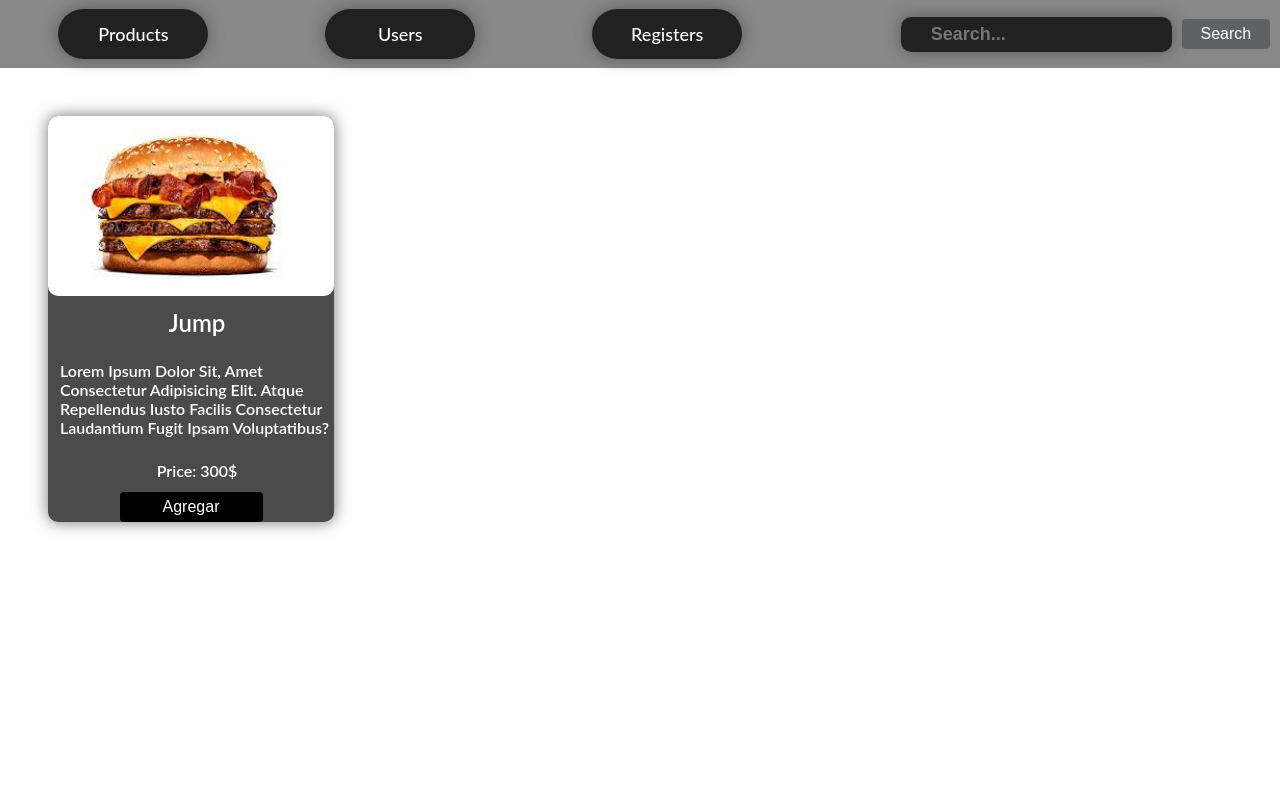
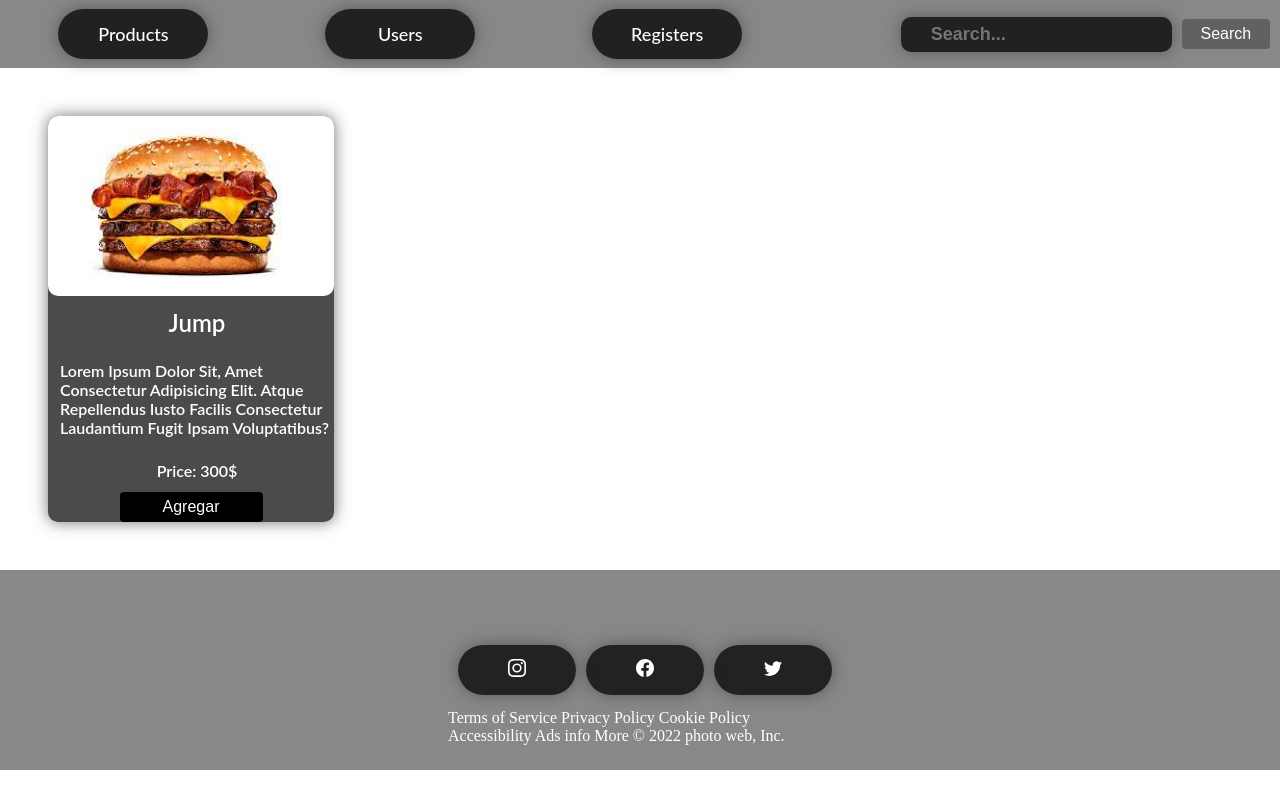
Before and after one commit to Matuzay32/docker-compose-mongoose-node-front, a React (Create React App) app: page / in a window 1280 px wide. Built offline with nearby package versions, Linux system fonts and the light colour scheme.

Commit message:
Footer terminado

```diff
--- a/package.json
+++ b/package.json
@@ -8,6 +8,7 @@
     "@testing-library/user-event": "^13.5.0",
     "react": "^18.1.0",
     "react-dom": "^18.1.0",
+    "react-icons": "^4.4.0",
     "react-scripts": "5.0.1",
     "web-vitals": "^2.1.4"
   },
--- a/src/components/App.jsx
+++ b/src/components/App.jsx
@@ -1,13 +1,17 @@
-import React from "react";
+import { React, useState } from "react";
 import Header from "./Header";
-import { intialLinksHeader } from "../helpers/constantes";
+import { intialLinksHeader, intialLinksFooter } from "../helpers/constantes";
 import Cards from "./Cards";
+import Footer from "./Footer";
 
 export default function App() {
+  const [linksHeader, setlinksHeader] = useState(intialLinksHeader);
+  const [linksFooter, setlinksFooter] = useState(intialLinksHeader);
   return (
     <>
-      <Header links={intialLinksHeader}></Header>
+      <Header links={linksHeader}></Header>
       <Cards>Cards</Cards>
+      <Footer links={intialLinksFooter}>Footer</Footer>
     </>
   );
 }
--- /dev/null
+++ b/src/components/Footer.jsx
@@ -0,0 +1,45 @@
+import React from "react";
+import { BsFacebook, BsInstagram, BsTwitter } from "react-icons/bs";
+
+export default function Footer({ links }) {
+  return (
+    <footer className="footer">
+      <ul className="ul">
+        {links?.map((item, index) => {
+          const { link } = item;
+          if (index === 0) {
+            return (
+              <li key={`${item} ${index}`}>
+                <a href={link}>
+                  <BsInstagram></BsInstagram>
+                </a>
+              </li>
+            );
+          } else if (index === 1) {
+            return (
+              <li key={`${item} ${index}`}>
+                <a href={link}>
+                  <BsFacebook></BsFacebook>
+                </a>
+              </li>
+            );
+          } else if (index === 2) {
+            return (
+              <li key={`${item} ${index}`}>
+                <a href={link}>
+                  <BsTwitter></BsTwitter>
+                </a>
+              </li>
+            );
+          }
+        })}
+      </ul>
+      <div>
+        <p>
+          Terms of Service Privacy Policy Cookie Policy Accessibility Ads info
+          More © 2022 photo web, Inc.
+        </p>
+      </div>
+    </footer>
+  );
+}
--- a/src/helpers/constantes.js
+++ b/src/helpers/constantes.js
@@ -1,5 +1,12 @@
+import { BsFacebook, BsInstagram, BsTwitter } from "react-icons/bs";
+
 export const intialLinksHeader = [
   { link: "Products" },
   { link: "Users" },
   { link: "Registers" },
 ];
+export const intialLinksFooter = [
+  { link: "https://www.instagram.com/" },
+  { link: "https://www.facebook.com/" },
+  { link: "https://twitter.com/" },
+];
--- a/src/styles/App.css
+++ b/src/styles/App.css
@@ -40,6 +40,21 @@
 
   --cardButtonColorHover: rgb(255, 255, 255);
   --cardButtonBgHover: rgb(255, 128, 0);
+
+  /* Footer footer variables  */
+  --footerfooterBg: rgb(136, 136, 136);
+  /* ul Footer  variables */
+  --ulFooterBg: rgb(136, 136, 136);
+  /* li Footer  variables */
+  --liFooterBg: rgba(0, 0, 0, 0.754);
+  --liHeaderBoxShadow: 0px 0px 16px 0px rgba(78, 77, 77, 0.8);
+  --liHeaderColor: #ffff;
+  /* Hover Footer  li variables */
+  --liFooterBgHover: rgb(255, 128, 0);
+  --liFooterBoxShadowHover: 0px 0px 16px 0px rgba(78, 77, 77, 0.8);
+  --liFooterColorHover: rgb(46, 46, 46);
+  /* a Footer footer variables */
+  --aFooterColor: #ffff;
 }
 /* Header  */
 .header {
@@ -216,3 +231,68 @@ h4 {
   padding: 10px;
   align-self: center;
 }
+
+/* Footer Section */
+footer {
+  width: 100%;
+  height: 200px;
+  background-color: var(--footerfooterBg);
+  display: flex;
+  backdrop-filter: blur(10px);
+  justify-content: center;
+  align-items: center;
+  overflow: hidden;
+}
+footer > ul {
+  width: 30%;
+  height: auto;
+  display: flex;
+  justify-content: center;
+  align-items: center;
+}
+footer > ul > li {
+  color: white;
+  width: 150px;
+  height: 50px;
+  margin-left: 10px;
+  background-color: var(--liFooterBg);
+  box-shadow: var(--liFooterBoxShadowHover);
+  backdrop-filter: blur(10px);
+  display: flex;
+  justify-content: center;
+  align-items: center;
+  border-radius: 30px;
+}
+footer > ul > li:hover {
+  color: var(--liFooterColorHover);
+  background-color: var(--liFooterBgHover);
+  transition: background-color 3s, color 4s;
+  width: 150px;
+  height: 50px;
+  cursor: pointer;
+  backdrop-filter: blur(10px);
+  display: flex;
+  justify-content: center;
+  align-items: center;
+  border-radius: 30px;
+  font-weight: 500;
+}
+footer > ul > li > a {
+  text-decoration: none;
+  color: #ffffff;
+  font-family: "Lato", sans-serif;
+  font-size: large;
+  font-weight: 500;
+}
+footer > div {
+  align-self: flex-end;
+  z-index: -10;
+  width: 30%;
+  padding: 35px;
+  position: absolute;
+  display: flex;
+  justify-content: center;
+  color: #fff;
+  font-weight: 500;
+  transform: translateY(10px);
+}
```
Also changed, not shown: 1 other file (tests, documents, lock files or other folders).
